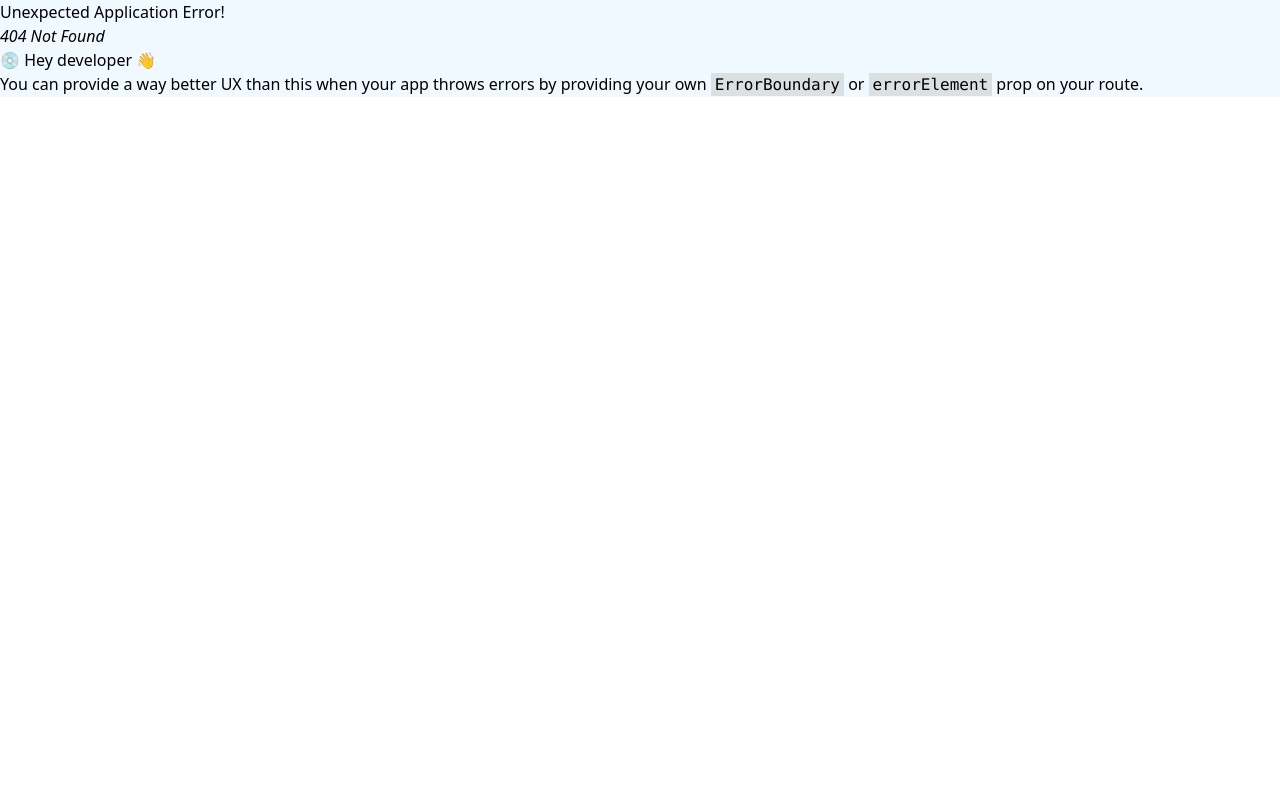
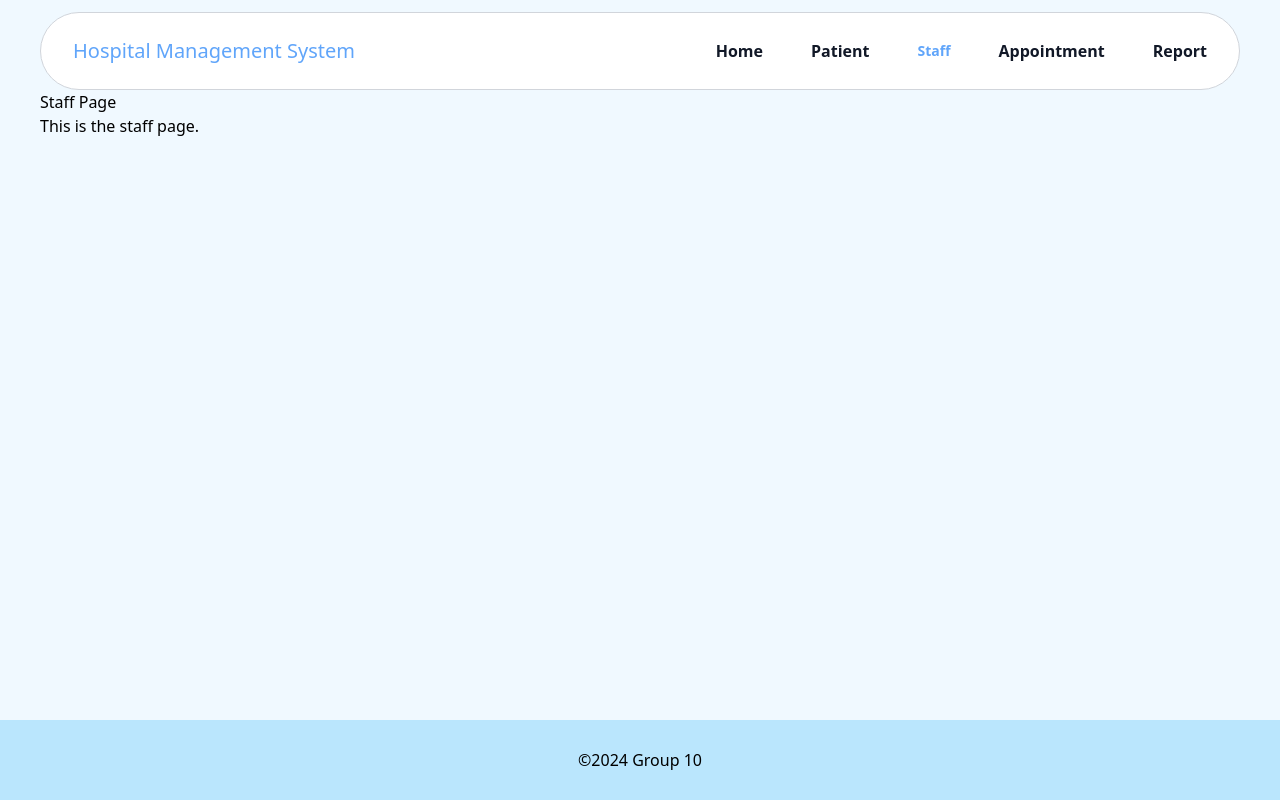
Before and after one commit to tom474/hospital_management_website, a React (Vite) app in the folder client/: page /staff in a window 1280 px wide. Before the commit this address had no page. Built offline with nearby package versions, Linux system fonts and the light colour scheme.

Commit message:
feat: configure path to Staff page

```diff
--- a/client/src/App.jsx
+++ b/client/src/App.jsx
@@ -4,6 +4,7 @@ import Homepage from "./pages/Homepage";
 import PatientDetailPage from "./pages/PatientDetailPage";
 import PatientPage from "./pages/PatientPage";
 import AddPatientPage from "./pages/AddPatientPage";
+import StaffPage from "./pages/StaffPage";
 
 export default function App() {
 	const router = createBrowserRouter([
@@ -32,6 +33,15 @@ export default function App() {
 							element: <PatientDetailPage />
 						}
 					]
+				},
+				{
+					path: "staff",
+					children: [
+						{
+							index: true,
+							element: <StaffPage />
+						}
+					]
 				}
 			]
 		}
--- /dev/null
+++ b/client/src/pages/StaffPage.jsx
@@ -0,0 +1,8 @@
+export default function StaffPage() {
+	return (
+		<div>
+			<h1>Staff Page</h1>
+			<p>This is the staff page.</p>
+		</div>
+	);
+}
```
